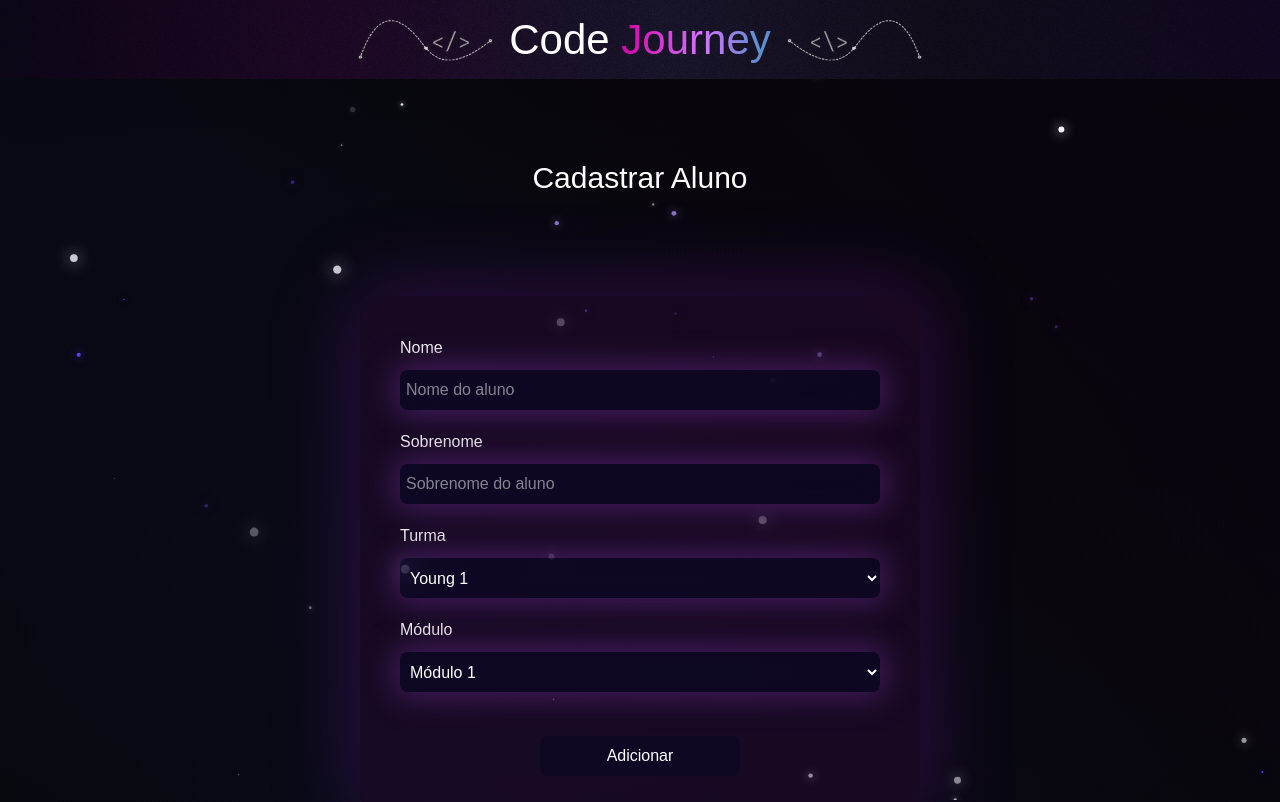
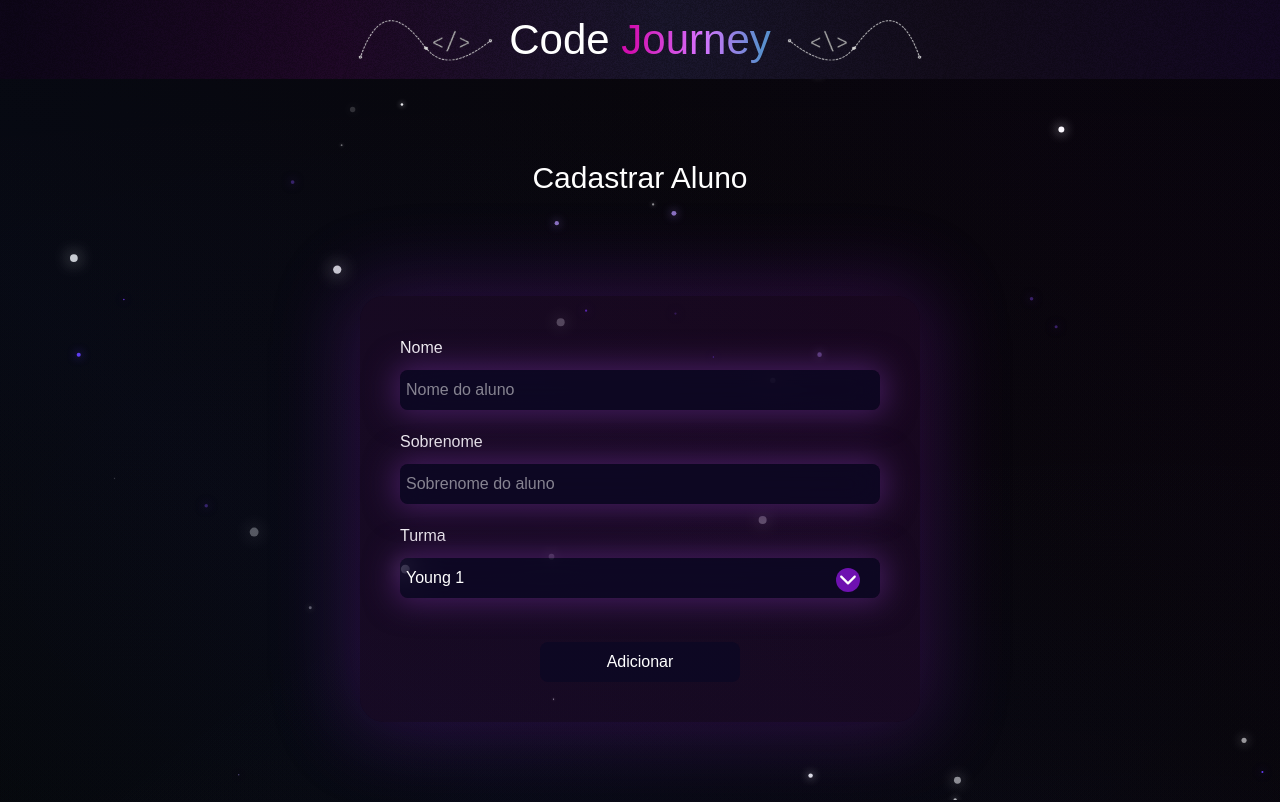
Before and after one commit to wendellcs/Code-Journey, a React (Vite) app: page /dashboard in a window 1280 px wide. Shown: the top 802 px of the page. Built offline with nearby package versions, Linux system fonts and the light colour scheme; a web font is replaced by a local one.

Commit message:
feat: improve select design

```diff
--- a/src/App.tsx
+++ b/src/App.tsx
@@ -4,6 +4,7 @@ import { Footer } from "./Components/Footer"
 import './assets/css/main.css'
 import { Stars } from "./Components/Stars"
 import { TwinklingStars } from "./Components/TwinklingStars"
+
 function App() {
   return (
     <div className="bg-main-gradient">
--- a/src/Pages/Dashboard/index.tsx
+++ b/src/Pages/Dashboard/index.tsx
@@ -1,6 +1,27 @@
+import { useState, useEffect, useRef } from "react"
 import { Students } from "../../Components/Students"
+import { IoIosArrowDown } from "react-icons/io";
+import clsx from "clsx";
 
 export const Dashboard = () => {
+    const [selected, setSelected] = useState<string>('Young 1')
+    const [showDropdown, setShowDropdown] = useState<boolean>(false)
+
+    const dropdownRef = useRef<HTMLDivElement>(null);
+
+    useEffect(() => {
+        function handleClickOutside(event: MouseEvent) {
+            if (dropdownRef.current && !dropdownRef.current.contains(event.target as Node)) {
+                setShowDropdown(false);
+            }
+        }
+
+        document.addEventListener("mousedown", handleClickOutside);
+        return () => {
+            document.removeEventListener("mousedown", handleClickOutside);
+        };
+    }, []);
+
     return (
         <main className="text-center py-15 relative overflow-clip bg-main-aurora">
             <h1 className="my-25 text-3xl">Cadastrar Aluno</h1>
@@ -8,31 +29,44 @@ export const Dashboard = () => {
             <form className="text-left flex flex-col gap-5 w-full max-w-140 mx-auto bg-form-background shadow-form rounded-3xl p-10">
                 <div>
                     <label htmlFor="name">Nome</label>
-                    <input type="text" id="name" className="w-full h-10 rounded-lg mt-2.5 pl-1.5 bg-input shadow-input backdrop-blur-lg" placeholder="Nome do aluno"/>
+                    <input type="text" id="name" className="w-full h-10 rounded-lg mt-2.5 pl-1.5 bg-input shadow-input backdrop-blur-lg focus:border focus:border-purple-600" placeholder="Nome do aluno" />
                 </div>
 
                 <div>
                     <label htmlFor="surname">Sobrenome</label>
-                    <input type="text" id="surname" className="w-full h-10 rounded-lg mt-2.5 pl-1.5 bg-input shadow-input backdrop-blur-lg" placeholder="Sobrenome do aluno"/>
+                    <input type="text" id="surname" className="w-full h-10 rounded-lg mt-2.5 pl-1.5 bg-input shadow-input backdrop-blur-lg focus:border focus:border-purple-600" placeholder="Sobrenome do aluno" />
                 </div>
 
                 <div>
                     <label htmlFor="class">Turma</label>
-                    <select id="class" className="w-full h-10 rounded-lg mt-2.5 pl-1.5 bg-input shadow-input backdrop-blur-lg">
-                        <option value="y-1">Young 1</option>
-                        <option value="y-2">Young 2</option>
-                        <option value="y-3">Young 3</option>
-                        <option value="y-4">Young 4</option>
-                    </select>
-                </div>
-                <div>
-                    <label htmlFor="module">Módulo</label>
-                    <select id="module" className="w-full h-10 rounded-lg mt-2.5 pl-1.5 bg-input shadow-input backdrop-blur-lg">
-                        <option value="m-1">Módulo 1</option>
-                        <option value="m-2">Módulo 2</option>
-                        <option value="m-3">Módulo 3</option>
-                        <option value="m-4">Módulo 4</option>
-                    </select>
+                    <div role="listbox" className="mt-2.5 relative" ref={dropdownRef}>
+                        <p className={clsx("bg-input rounded-lg py-2 pl-1.5 shadow-input backdrop-blur-lg relative cursor-pointer", showDropdown && 'border border-purple-600')} onClick={() => setShowDropdown(!showDropdown)}>
+                            {selected}
+                            <span
+                                className="absolute right-5 top-2.5 bg-purple-800 rounded-full cursor-pointer hover:scale-110 transition-all"
+                                onClick={() => setShowDropdown(!showDropdown)}
+                            >
+                                <IoIosArrowDown className={clsx("text-2xl transition-all", showDropdown ? 'rotate-180' : 'rotate-0')} />
+                            </span>
+                        </p>
+
+                        <div className="bg-dropdown w-full max-w-36.5 text-center rounded-lg px-2 absolute right-0 top-10 text-white text-[14px] overflow-hidden">
+                            <div
+                                className={clsx(
+                                    'transition-all duration-500 ease-in-out',
+                                    showDropdown ? 'max-h-96 opacity-100' : 'max-h-0 opacity-0'
+                                )}
+                            >
+                                <p role="option" className="py-2 cursor-pointer transition-all hover:text-purple-400 hover:scale-110" onClick={() => setSelected('Young 1')}>Young 1</p>
+                                <hr className="h-0.5" />
+                                <p role="option" className="py-2 cursor-pointer transition-all hover:text-purple-400 hover:scale-110" onClick={() => setSelected('Young 2')}>Young 2</p>
+                                <hr className="h-0.5" />
+                                <p role="option" className="py-2 cursor-pointer transition-all hover:text-purple-400 hover:scale-110" onClick={() => setSelected('Young 3')}>Young 3</p>
+                                <hr className="h-0.5" />
+                                <p role="option" className="py-2 cursor-pointer transition-all hover:text-purple-400 hover:scale-110" onClick={() => setSelected('Young 4')}>Young 4</p>
+                            </div>
+                        </div>
+                    </div>
                 </div>
 
                 <button className="mt-6 bg-input w-50 mx-auto h-10 rounded-lg">Adicionar</button>
--- a/src/assets/css/main.css
+++ b/src/assets/css/main.css
@@ -121,6 +121,9 @@
     --shadow-input: 0px 0px 30px 5px #441C5E;
     --color-input: rgba(5, 7, 37, 0.5);
 
+    --color-dropdown: rgba(37, 12, 58, .8);
+    --color-dropdown-options: rgba(37, 12, 58, 1);
+
 
     /* Animations */
     --animate-float: float 8s ease-in-out infinite;
```
